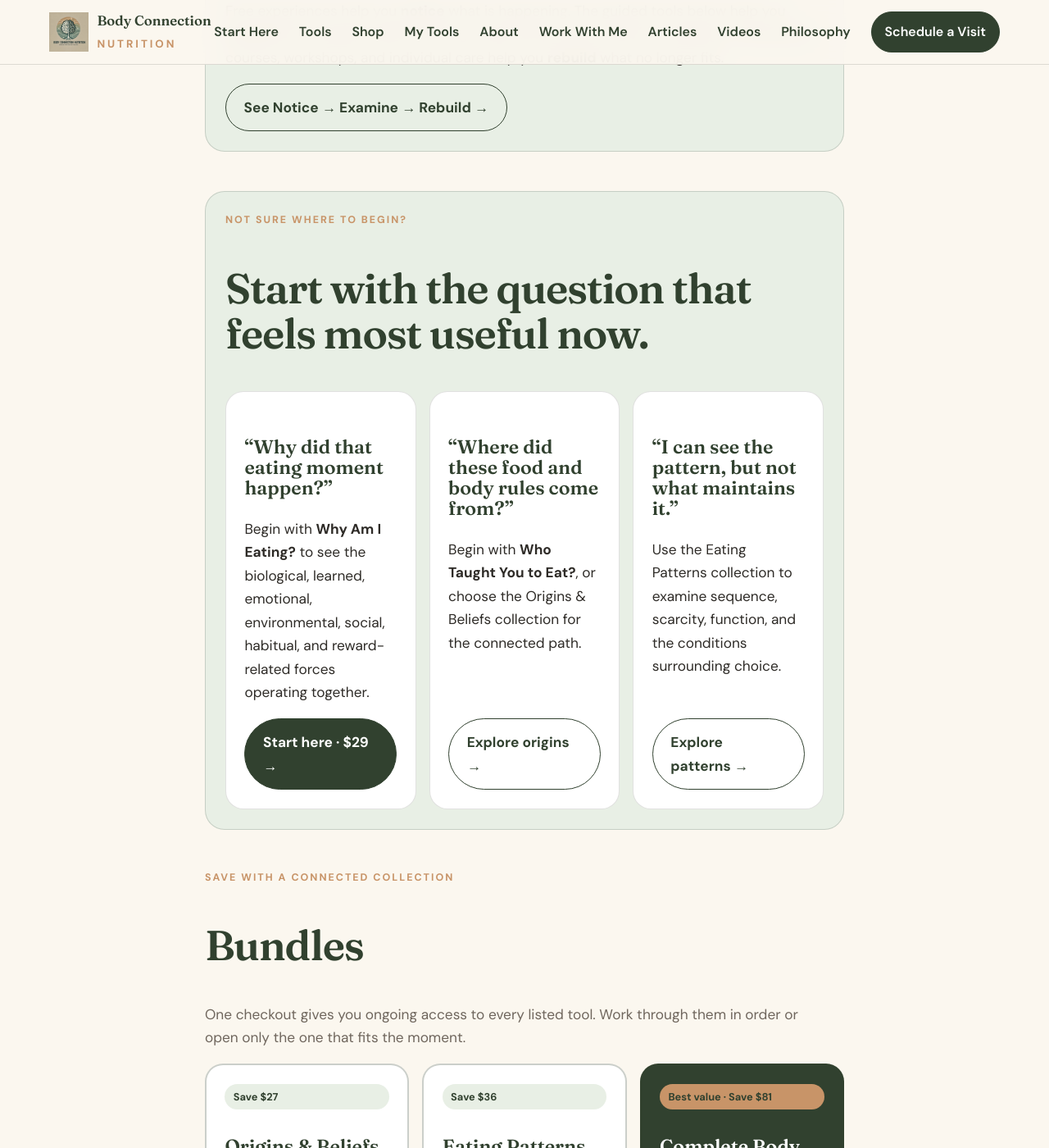
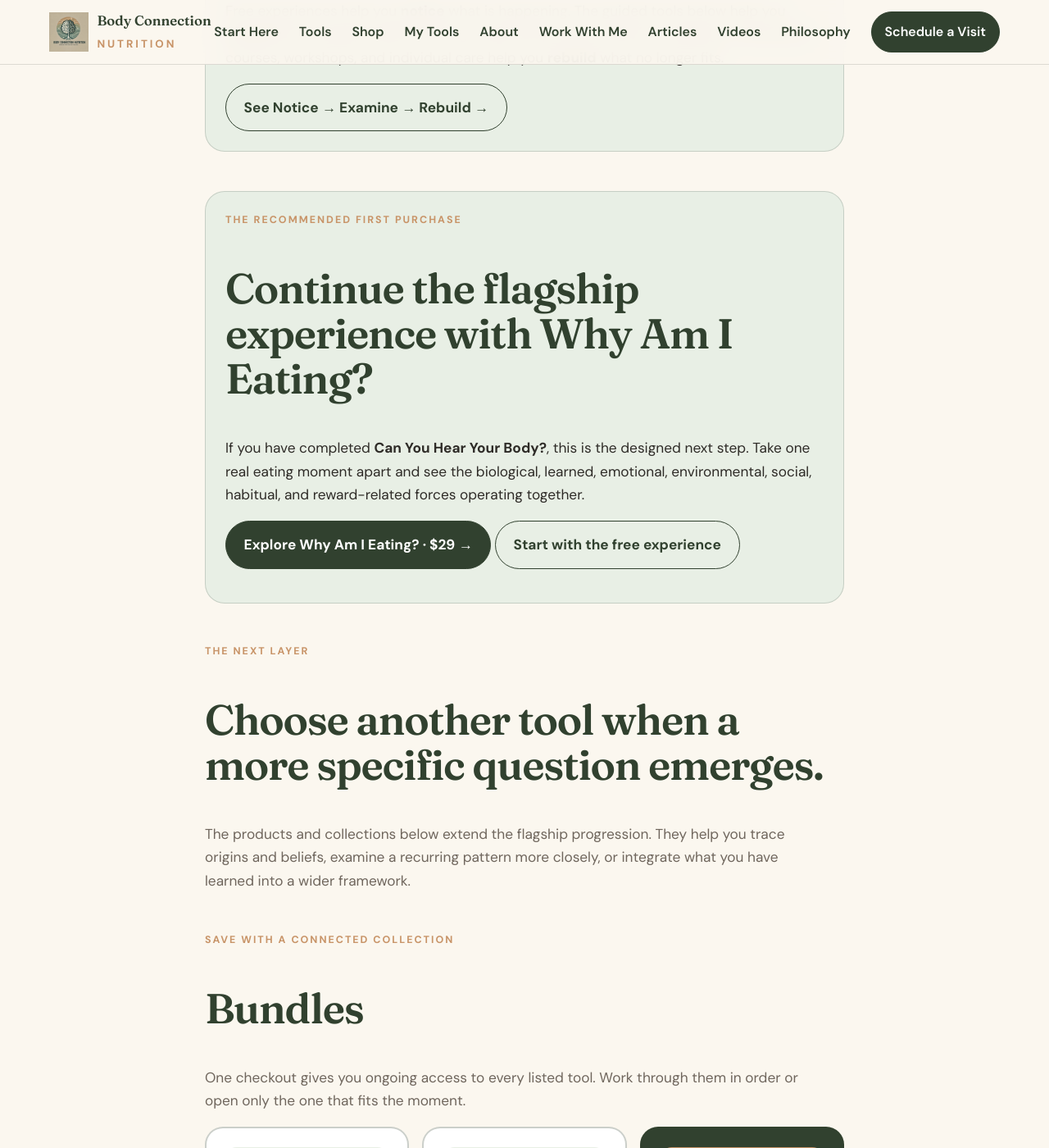
Before and after one commit to BodyConnectionNutrition/Nov-10-build, a Jekyll site: the page built from shop.md, in a window 1280 px wide and 1400 px high, scrolled down 1132 px. Shown: the whole window at 82% size. Built offline with Jekyll 4.4.1, drawn with Linux system fonts in a browser that asks for light colours.

Commit message:
Make the two-step experience the site flagship

```diff
--- a/shop.md
+++ b/shop.md
@@ -23,14 +23,13 @@ intro: Choose one useful question, follow a connected path, or get the complete
 </aside>
 
 <section id="start" class="recommend">
-  <p class="eyebrow">Not sure where to begin?</p>
-  <h2>Start with the question that feels most useful now.</h2>
-  <div class="recommend-grid">
-    <article class="recommend-card"><h3>“Why did that eating moment happen?”</h3><p>Begin with <strong>Why Am I Eating?</strong> to see the biological, learned, emotional, environmental, social, habitual, and reward-related forces operating together.</p><a class="button" href="/why-am-i-eating/">Start here · $29 →</a></article>
-    <article class="recommend-card"><h3>“Where did these food and body rules come from?”</h3><p>Begin with <strong>Who Taught You to Eat?</strong>, or choose the Origins & Beliefs collection for the connected path.</p><a class="button button-secondary" href="#origins">Explore origins →</a></article>
-    <article class="recommend-card"><h3>“I can see the pattern, but not what maintains it.”</h3><p>Use the Eating Patterns collection to examine sequence, scarcity, function, and the conditions surrounding choice.</p><a class="button button-secondary" href="#patterns">Explore patterns →</a></article>
-  </div>
+  <p class="eyebrow">The recommended first purchase</p>
+  <h2>Continue the flagship experience with Why Am I Eating?</h2>
+  <p>If you have completed <strong>Can You Hear Your Body?</strong>, this is the designed next step. Take one real eating moment apart and see the biological, learned, emotional, environmental, social, habitual, and reward-related forces operating together.</p>
+  <p><a class="button" href="/why-am-i-eating/">Explore Why Am I Eating? · $29 →</a> <a class="button button-secondary" href="/tools/can-you-hear-your-body/">Start with the free experience</a></p>
 </section>
+
+<section style="margin:0 0 3rem"><p class="eyebrow">The next layer</p><h2>Choose another tool when a more specific question emerges.</h2><p class="category-note">The products and collections below extend the flagship progression. They help you trace origins and beliefs, examine a recurring pattern more closely, or integrate what you have learned into a wider framework.</p></section>
 
 <section id="collections">
 <p class="eyebrow">Save with a connected collection</p>
```
